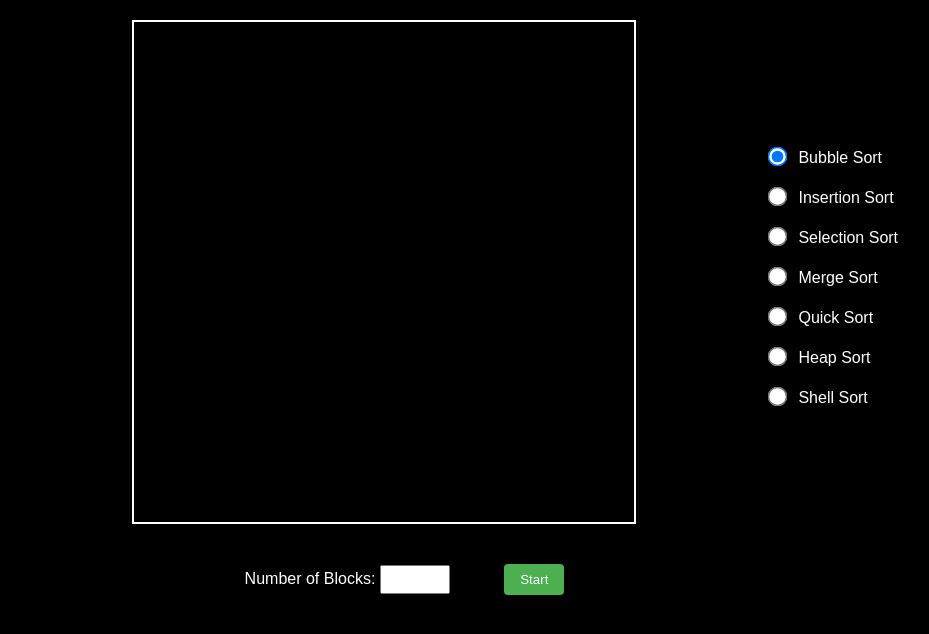
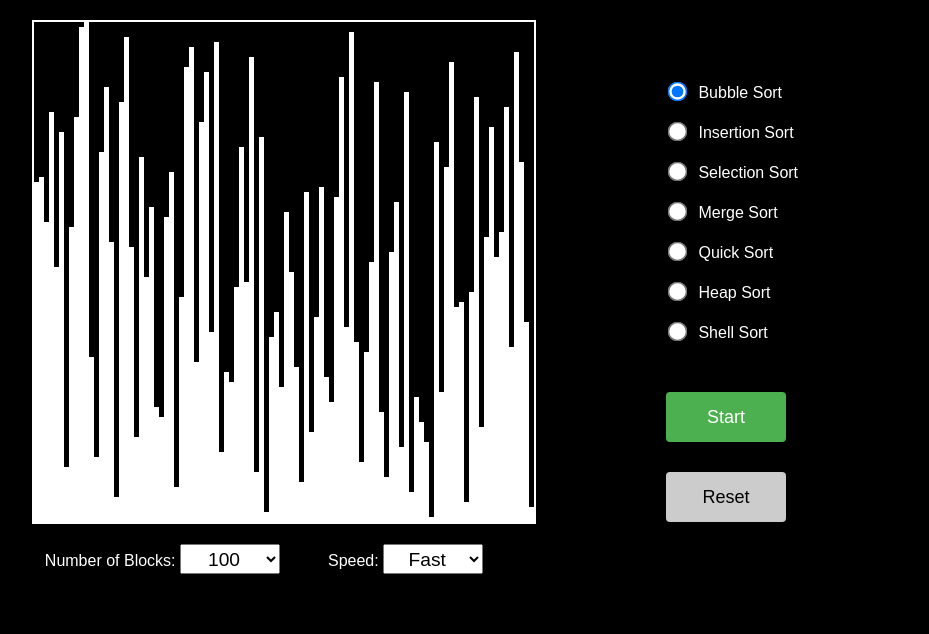
Before and after one commit to lokeshagg13/Tetris, a plain HTML site: page index.html in a window 1280 px wide. Shown: the whole page, without its empty margins (118-1047 px from the left). Drawn offline with nearby package versions, Linux system fonts and the light colour scheme.

Commit message:
Styling and adding more buttons

```diff
--- a/game.js
+++ b/game.js
@@ -16,13 +16,6 @@ let blocks = [];
 let createBlocks = () => {
   canvasContext.clearRect(0, 0, canvasWidth, canvasHeight);
   numBlocks = parseInt(document.getElementById("numOfBlocks").value);
-  if (numBlocks < 5) {
-    document.getElementById("numOfBlocks").value = 5;
-    numBlocks = 5;
-  } else if (numBlocks > 100) {
-    document.getElementById("numOfBlocks").value = 100;
-    numBlocks = 100;
-  }
   let blockOffset = 0;
   let blockWidth = canvasWidth / numBlocks - blockOffset;
   let blockUnitHeight = canvasHeight / numBlocks;
@@ -128,3 +121,5 @@ let sort = (event) => {
   // 120 for bubble
   // 200 for insertion
 };
+
+createBlocks();
--- a/index.html
+++ b/index.html
@@ -16,11 +16,39 @@
   </head>
   <body style="margin: 0px; background-color: black">
     <div style="display: flex">
-      <canvas id="canvas" width="500" height="500"></canvas>
-
+      <div>
+        <canvas id="canvas" width="500" height="500"></canvas>
+        <form id="main">
+          <div class="controls">
+            <div class="input-num">
+              <label for="numOfBlocks">Number of Blocks:</label>
+              <select
+                id="numOfBlocks"
+                name="numOfBlocks"
+                onchange="createBlocks()"
+                required
+              >
+                <option value="25">25</option>
+                <option value="50">50</option>
+                <option value="75">75</option>
+                <option value="100" selected>100</option>
+                <option value="200">200</option>
+              </select>
+            </div>
+            <div class="input-speed">
+              <label for="speed">Speed:</label>
+              <select id="speed" name="speed" required>
+                <option value="s">Slow</option>
+                <option value="m">Medium</option>
+                <option value="f" selected>Fast</option>
+              </select>
+            </div>
+          </div>
+        </form>
+      </div>
       <div class="controls-container">
         <div class="radio-group">
-          <form id="sortingForm">
+          <form id="sortingForm" onsubmit="sort(event)">
             <div class="radio-btn">
               <input
                 type="radio"
@@ -54,32 +82,19 @@
               <input type="radio" name="sortingAlgorithm" value="shell" />
               Shell Sort
             </div>
+
+            <div class="actions">
+              <input id="start" type="submit" value="Start" />
+              <input id="reset" type="button" value="Reset" />
+            </div>
           </form>
         </div>
       </div>
     </div>
 
-    <form id="main" onsubmit="sort(event)">
-      <div class="input-num">
-        <label for="numOfBlocks">Number of Blocks:</label>
-        <input
-          type="number"
-          id="numOfBlocks"
-          name="numOfBlocks"
-          placeholder=""
-          oninput="createBlocks()"
-          min="1"
-          max="100"
-          required
-        />
-
-        <input type="submit" value="Start" />
-      </div>
-    </form>
-
-    <script src="game.js"></script>
     <script src="block.js"></script>
     <script src="blockset.js"></script>
+    <script src="game.js"></script>
     <script src="sort.js"></script>
   </body>
 </html>
--- a/style.css
+++ b/style.css
@@ -6,7 +6,7 @@ body {
 
 canvas {
   display: block;
-  margin: 20px 110px 20px 250px;
+  margin: 20px 110px 20px 150px;
   border: 2px solid white;
 }
 
@@ -22,10 +22,19 @@ form#main {
   margin-top: 20px;
 }
 
+div.controls {
+  color: white;
+  display: flex;
+  align-items: center;
+  justify-content: center;
+}
+
 div.input-num {
-  color: white;
   margin-right: 10px;
-  margin-left: -225px;
+}
+
+div.input-speed {
+  margin-left: 38px;
 }
 
 .radio-group {
@@ -39,8 +48,11 @@ div.input-num {
   margin-bottom: 20px;
 }
 
-input[type="number"] {
-  padding: 5px;
+select {
+  width: 100px;
+  height: 30px;
+  font-size: larger;
+  text-align: center;
 }
 
 input[type="radio"] {
@@ -55,11 +67,35 @@ input[type="submit"] {
   border: none;
   border-radius: 4px;
   cursor: pointer;
-  margin-left: 50px;
+  margin-top: 30px;
+  width: 120px;
+  height: 50px;
+  font-size: large;
 }
 
 input[type="submit"]:hover {
   background-color: #45a049; /* Darker green on hover */
 }
 
+input#reset {
+  padding: 8px 16px;
+  background-color: #cccccc;
+  color: black;
+  border: none;
+  border-radius: 4px;
+  cursor: pointer;
+  margin-top: 30px;
+  width: 120px;
+  height: 50px;
+  font-size: large;
+}
+
+input#reset:hover {
+  background-color: #aaaaaa;
+}
+
+div.actions {
+  display: flex;
+  flex-direction: column;
+}
 /* Add more styles as needed */
```
